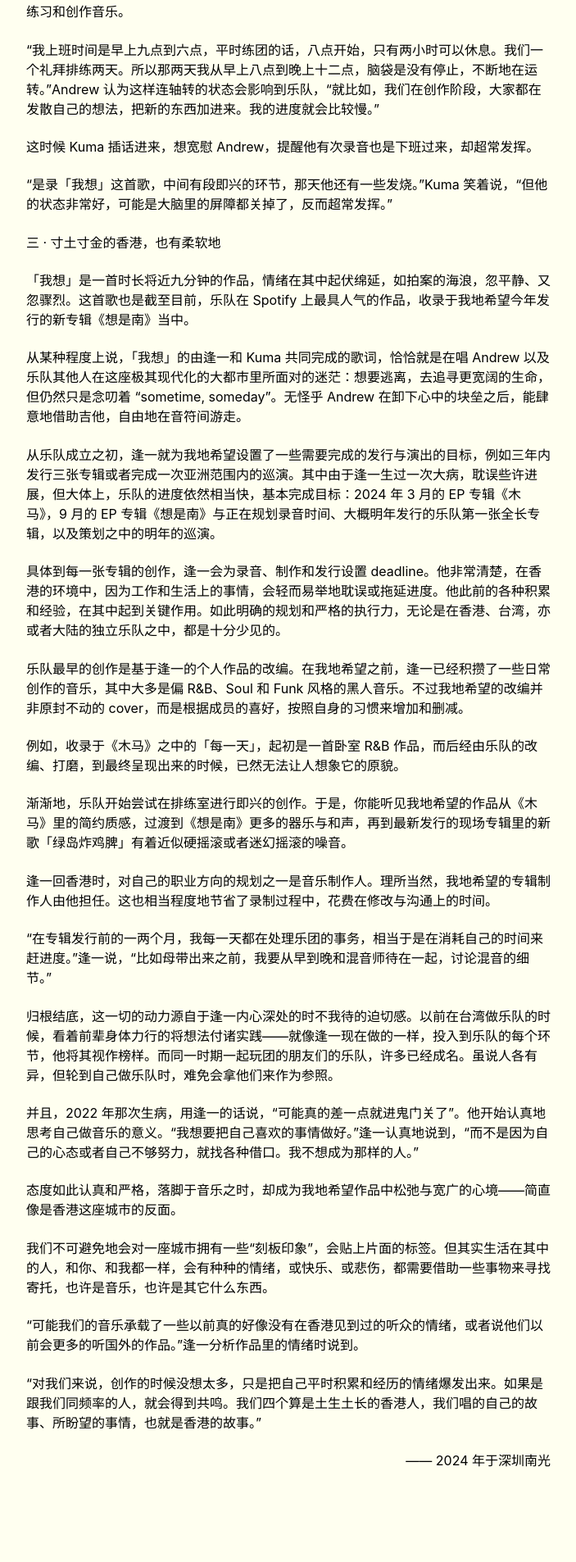
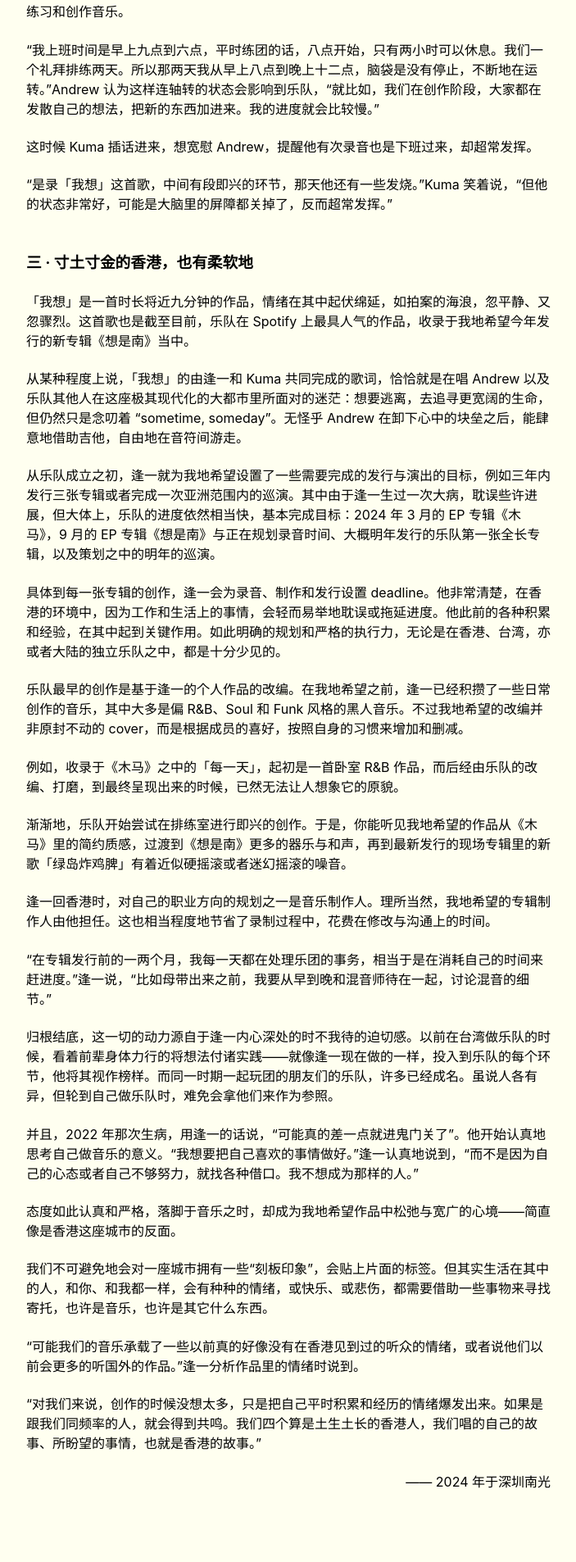
Before and after one commit to salingerlin/salingerlin.github.io, a Jekyll site: the page built from _posts/2024-12-31-about wantanam.md, in a window 1280 px wide. Shown: the part 3276-5182 px from the top of the page at 82% size, without its empty margins (288-991 px from the left). Built offline with Jekyll 4.4.1, drawn with Linux system fonts in a browser that asks for light colours; before the commit the page ends 5156 px from its top, so only the background shows below that.

```diff
--- a/_posts/2024-12-31-about wantanam.md
+++ b/_posts/2024-12-31-about wantanam.md
@@ -74,7 +74,7 @@ category: 特稿
 
 “是录「我想」这首歌，中间有段即兴的环节，那天他还有一些发烧。”Kuma 笑着说，“但他的状态非常好，可能是大脑里的屏障都关掉了，反而超常发挥。”
 
-三 · 寸土寸金的香港，也有柔软地
+### 三 · 寸土寸金的香港，也有柔软地
 
 「我想」是一首时长将近九分钟的作品，情绪在其中起伏绵延，如拍案的海浪，忽平静、又忽骤烈。这首歌也是截至目前，乐队在 Spotify 上最具人气的作品，收录于我地希望今年发行的新专辑《想是南》当中。
 
```
